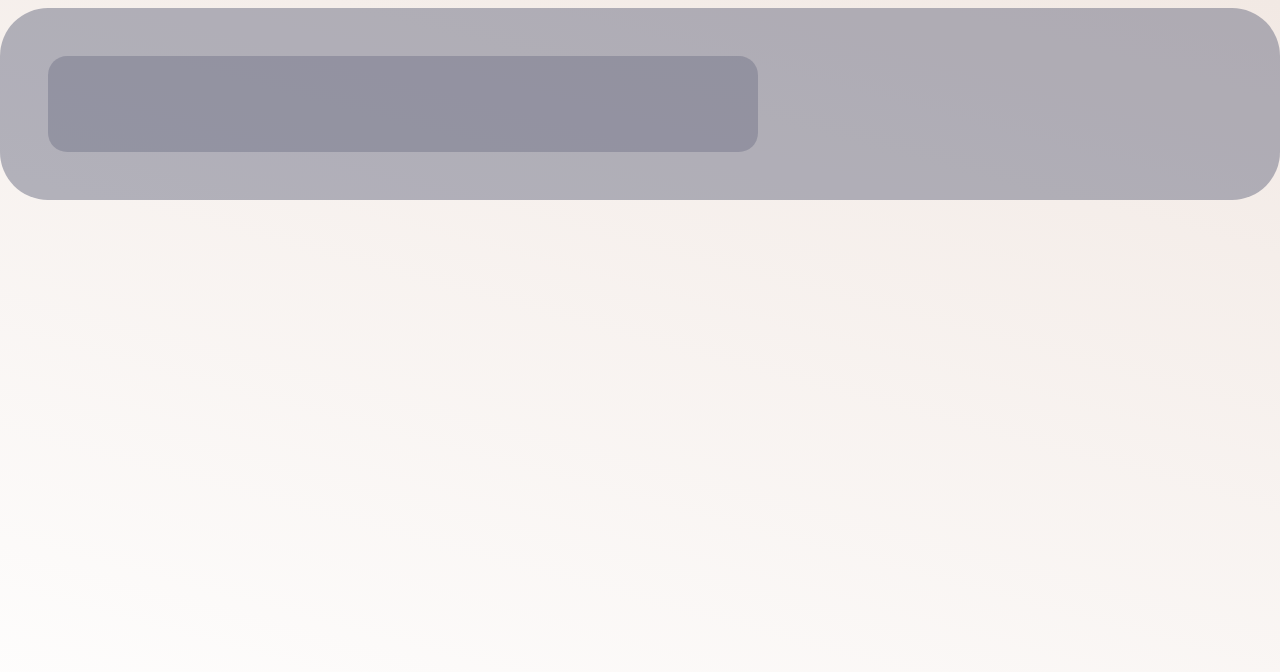
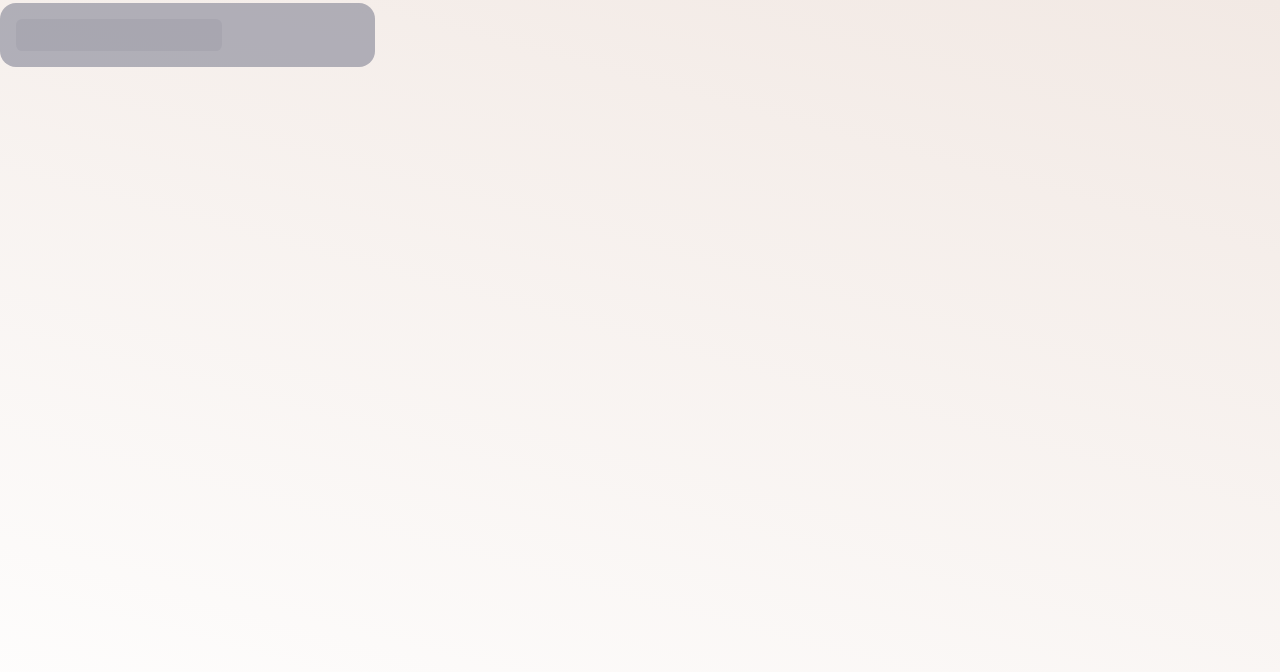
Before and after one commit to Decavium/swiping-elements, a plain HTML site: page index.html in a window 1280 px wide. Drawn offline with nearby package versions, Linux system fonts and the light colour scheme.

Commit message:
Added viewport wrapper.

```diff
--- a/index.html
+++ b/index.html
@@ -7,6 +7,7 @@
 </header>
 
 <body>
+  <div class="demo-wrapper">
     <!-- the container for actions and element -->
     <div class="swipe-container" onmouseup="handleSwipe()" onmousemove="scrollOpacity()">
       <!-- left action -->
@@ -36,6 +37,7 @@
       <!-- right side for bounce back -->
       <div class="action right"></div>
     </div>
+  </div>
 </body>
 <script src="main.js"></script>
 
--- a/style.css
+++ b/style.css
@@ -1,13 +1,13 @@
 :root {
-    --padding: 3rem;
-    --borderRadius: 3rem;
-    --fontSize: 6rem;
-    --paddingTopAndBottom: 0.5rem;
+    --padding: 1rem;
+    --borderRadius: 1rem;
+    --fontSize: 2rem;
+    --paddingTopAndBottom: 0.2rem;
 
-    --playIconSize: 14rem;
+    --playIconSize: 5rem;
 
-    --skeletonBorderRadius: 1.2rem;
-    --skeletonOpacity: 0.7;
+    --skeletonBorderRadius: 0.4rem;
+    --skeletonOpacity: 0.2;
 
     /* do not touch this variable as it is changed by the code */
     --opacityAnimated: 1;
@@ -25,10 +25,16 @@ body {
     background: linear-gradient(15deg, white 0%, var(--secondaryColorLight) 100%);
 }
 
+/*  Intended to be used on an iPhone SE
+    375px × 667px viewport
+*/
+.demo-wrapper {
+    max-width: 375px;
+    max-height: 667px;
+}
+
 /* scroll snap takes care of restoring scroll position */
 .swipe-container {
-    /* margin for demo only
-    margin: 2rem; */
     display: flex;
     overflow: auto;
     overflow-x: scroll;
@@ -147,7 +153,7 @@ screen the fade in is done via an animation */
 /* fade-out effect for element information */
 .element-information>div {
     transition: transform 400ms 400ms, opacity 400ms 400ms !important;
-    transform: translateY(2rem);
+    transform: translateY(0.7rem);
     opacity: 0;
 }
 
@@ -171,7 +177,7 @@ screen the fade in is done via an animation */
 .skeleton-text {
     width: 100%;
     height: var(--fontSize);
-    margin-bottom: .85rem;
+    margin-bottom: .3rem;
     border-radius: var(--skeletonBorderRadius);
 }
 
@@ -188,7 +194,7 @@ screen the fade in is done via an animation */
 }
 
 .skeleton-video {
-    height: 30rem;
+    height: 10rem;
     border-radius: var(--skeletonBorderRadius);
     margin: var(--padding);
     /* center child (play icon) vertically and horizontally */
```
Lines whose indentation alone changed are shown as unchanged.
